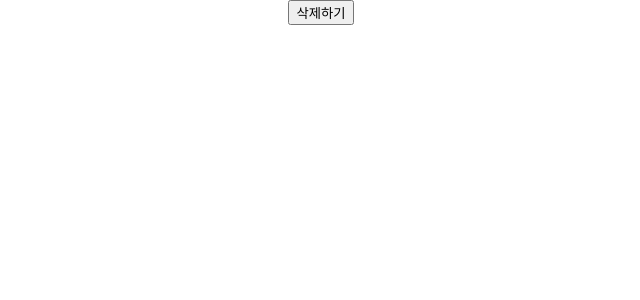
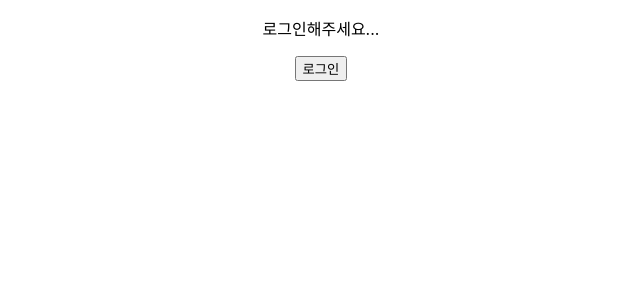
Before and after one commit to moonch030/react1-1, a React (Create React App) app in the folder my-app/: page / in a window 1280 px wide. Shown: the top 300 px of the page, without its empty margins (319-959 px from the left). Built offline with nearby package versions, Linux system fonts and the light colour scheme.

Commit message:
인라인

```diff
--- a/my-app/src/App.js
+++ b/my-app/src/App.js
@@ -1,16 +1,10 @@
-import logo from './logo.svg';
 import './App.css';
-import CommentList from './ch05/CommentList';
-import NotificationList from './ch06/NotificationList';
-import FocusButton from './ch07/FocusButton';
-import Accommodate from './ch07/Accommodate';
-import Toggle from './ch08/Toggle';
-import MyButton from './ch08/MyButton';
+import LoginControl from './ch08/LoginControl';
 
 function App() {
   return (
     <div className="App">
-      <MyButton />
+      <LoginControl />
     </div>
   );
 }
--- /dev/null
+++ b/my-app/src/ch08/Greeting.jsx
@@ -0,0 +1,7 @@
+export default function Greeting(props){
+    if(props.isLoggedIn){
+        return <p>환영합니다.</p>
+    }else{
+        return <p>로그인해주세요...</p>
+    }
+}
--- /dev/null
+++ b/my-app/src/ch08/LoginControl.jsx
@@ -0,0 +1,43 @@
+import { useState } from "react";
+import Greeting from "./Greeting";
+
+export default function LoginControl(props){
+    const [isLoggedIn, setIsLogedIn] = useState(false)
+
+    const handleLoginClick= () => {
+        setIsLogedIn(true)
+    }
+    const handleLogoutClick = () => {
+        setIsLogedIn(false)
+    }
+
+    // let button
+    // if(isLoggedIn){
+    //     button = <LogoutButton onClick = {handleLogoutClick}/>
+    // }else{
+    //     button = <LoginButton onClick = {handleLoginClick}/>
+    // }
+    return (
+        <div>
+            <Greeting isLoggedIn = {isLoggedIn}/>
+            {/* {button} */}
+            {
+                isLoggedIn
+                ? <LogoutButton onClick = {handleLogoutClick}/>
+                : <LoginButton onClick = {handleLoginClick}/>
+            }
+        </div>
+    )
+}
+
+function LoginButton(props){
+    return(
+        <button onClick={props.onClick}>로그인</button>
+    )
+}
+
+function LogoutButton(props){
+    return(
+        <button onClick={props.onClick}>로그아웃</button>
+    )
+}
--- a/my-app/src/ch08/MyButton.jsx
+++ b/my-app/src/ch08/MyButton.jsx
@@ -1,5 +1,3 @@
-import { useState } from "react";
-
 export default function MyButton(props){
     const handleDelete = (id, e) => {
         console.log(id,e.target)
```
Also changed, not shown: 1 other file (tests, documents, lock files or other folders).
